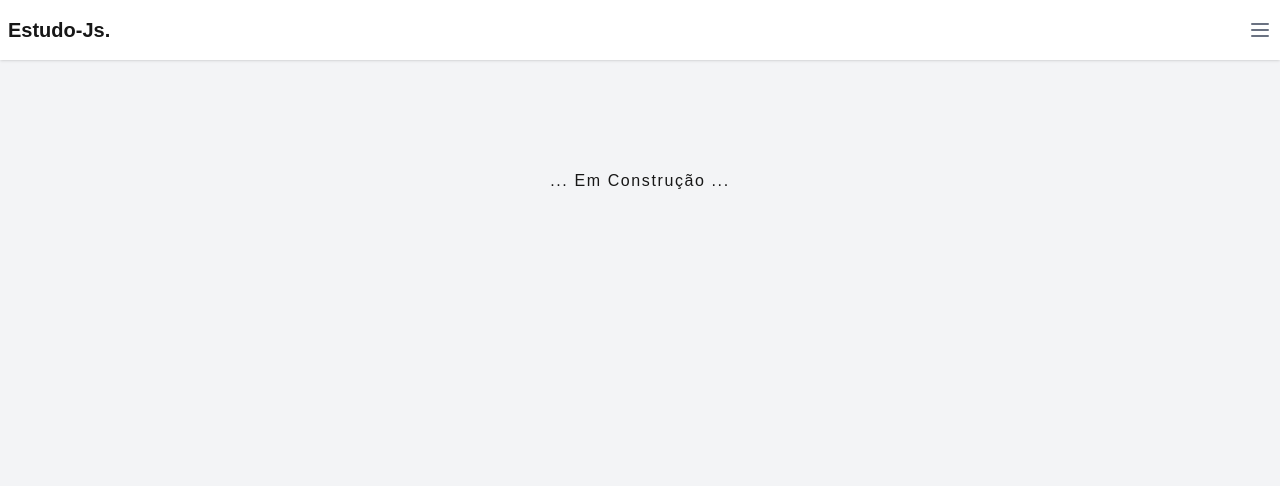
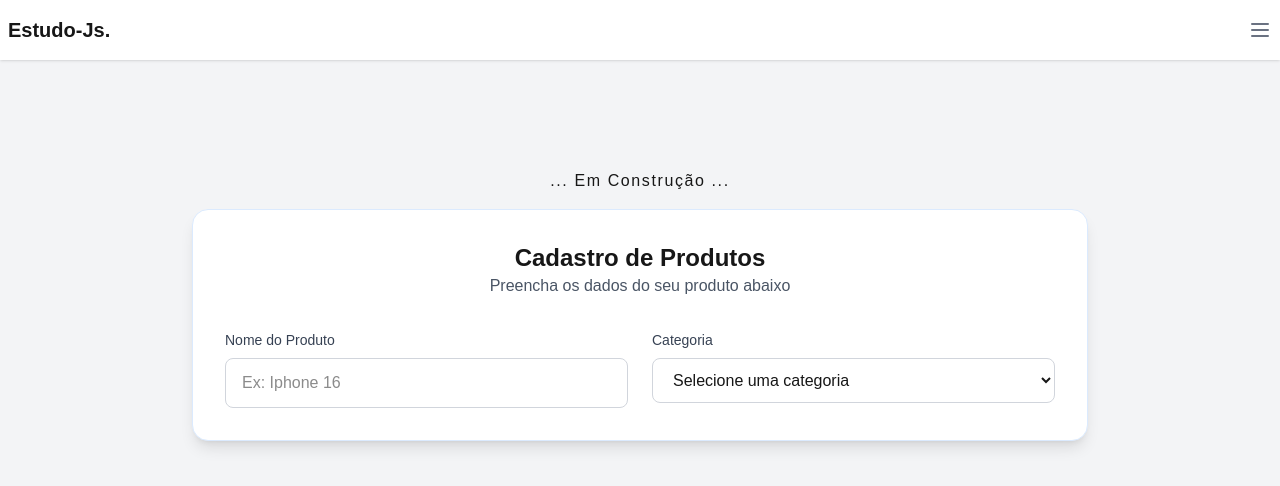
Before and after one commit to lorenzouvv/study, a Next.js app in the folder frontend/: page /formulario in a window 1280 px wide. Shown: the top 486 px of the page. Built offline with nearby package versions, Linux system fonts and the light colour scheme.

Commit message:
começando formulário

```diff
--- a/frontend/package.json
+++ b/frontend/package.json
@@ -3,7 +3,7 @@
   "version": "0.1.0",
   "private": true,
   "scripts": {
-    "dev": "next dev --turbopack",
+    "dev": "next dev --turbopack -p 3005",
     "build": "next build --turbopack",
     "start": "next start",
     "lint": "eslint"
--- a/frontend/src/app/formulario/page.tsx
+++ b/frontend/src/app/formulario/page.tsx
@@ -10,6 +10,26 @@ import Link from 'next/link';
 
 export default function FormularioPage() {
     const [sidebarOpen, setSidebarOpen] = useState(false);
+    const [formData, setFormData] = useState({
+      produto: '',
+      categoria: '',
+      preco: '',
+      descricao: '',
+      quantidade: ''
+    })
+
+    const handleInputChange = (e) => {
+      const {name, value } = e.target;
+      setFormData(prev => ({
+        ...prev,
+        [name]: value
+      }))
+    }
+
+    const handleSubmit = (e) => {
+      e.preventDefault();
+      console.log('Dados do formulário:', formData)
+    }
 
   return (
     <div className="bg-gray-100 min-h-screen">
@@ -23,7 +43,47 @@ export default function FormularioPage() {
 
                 <div className="flex-1 overflow-auto p-8">
                   <Typewriter />
-                  <p className="tracking-widest text-center mb-12">... Em Construção ...</p>
+                  <p className="tracking-widest text-center mb-4">... Em Construção ...</p>
+
+                <div className='bg-white h-auto w-full max-w-4xl mx-auto p-8 rounded-2xl shadow-lg border border-blue-100' >
+                  <h2 className='font-bold text-center text-2xl'>Cadastro de Produtos</h2>
+                  <p className="text-center text-gray-600 mb-8">Preencha os dados do seu produto abaixo</p>
+
+                  <form onSubmit={handleSubmit} className='space-y-6'>
+                      <div className='grid grid-cols-1 md:grid-cols-2 gap-6'>
+                        <div className='space-y-2'>
+                          <label htmlFor="produto" className='block text-sm font-medium text-gray-700'>Nome do Produto</label>
+                          <input
+                          type="text"
+                          id='produto'
+                          name='produto'
+                          required
+                          value={formData.produto}
+                          onChange={handleInputChange}
+                          className='w-full px-4 py-3 border border-gray-300 rounded-lg focus:ring-2 focus:ring-blue-500 focus:border-transparent transition'
+                          placeholder='Ex: Iphone 16' />
+                        </div>
+                        <div className='space-y-2'>
+                          <label htmlFor="categoria" className='block text-sm font-medium text-gray-700'>Categoria</label>
+                          <select
+                          id='categoria'
+                          name='categoria'
+                          required
+                          value={formData.categoria}
+                          onChange={handleInputChange}
+                          className='w-full px-4 py-3 border border-gray-300 rounded-lg focus:ring-2 focus:ring-blue-500 focus:border-transparent transition'>
+                            <option value="">Selecione uma categoria</option>
+                            <option value="eletronicos">Eletrônicos</option>
+                            <option value="vestuario">Vestuário</option>
+                            <option value="casa">Casa e Decoração</option>
+                            <option value="livros">Livros</option>
+                            <option value="outros">Outros</option>
+                           </select>
+                        </div>
+                      </div>
+                  </form>
+
+                </div>
 
                 </div>
               </div>
```
